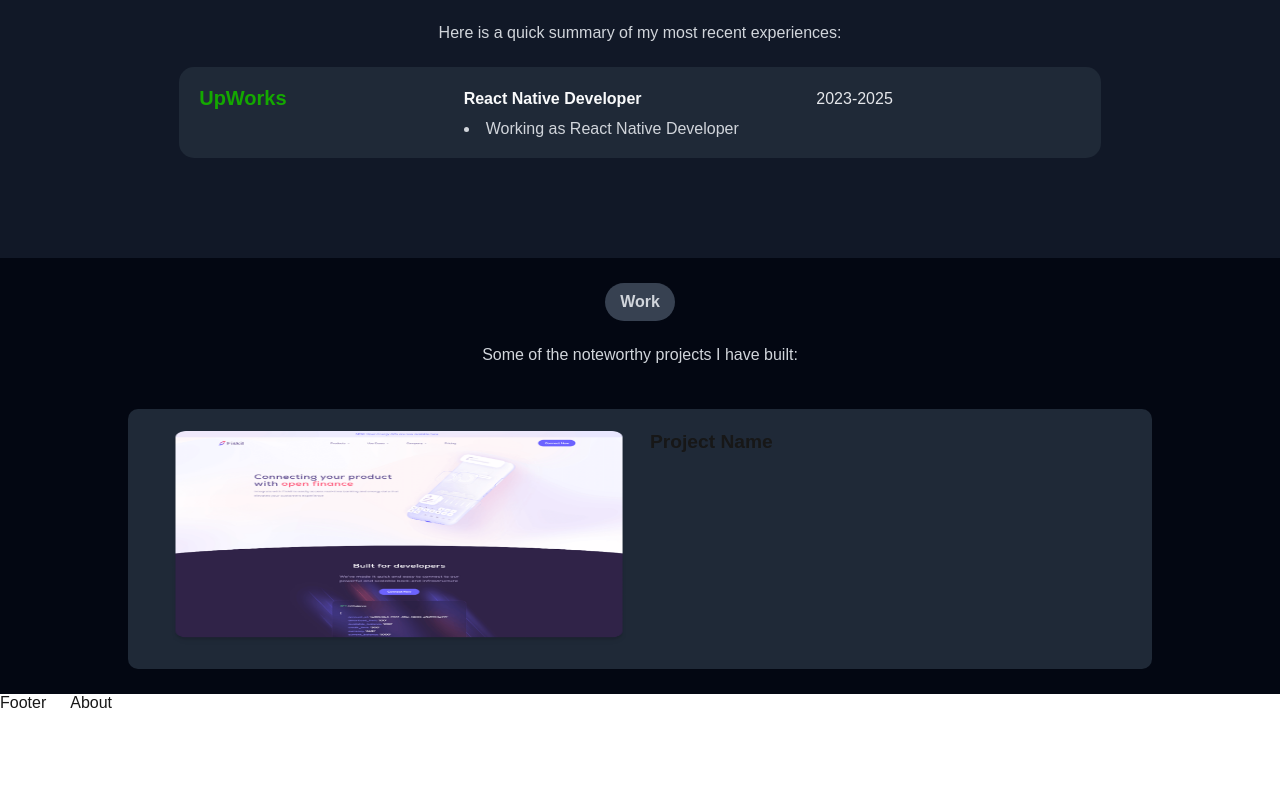
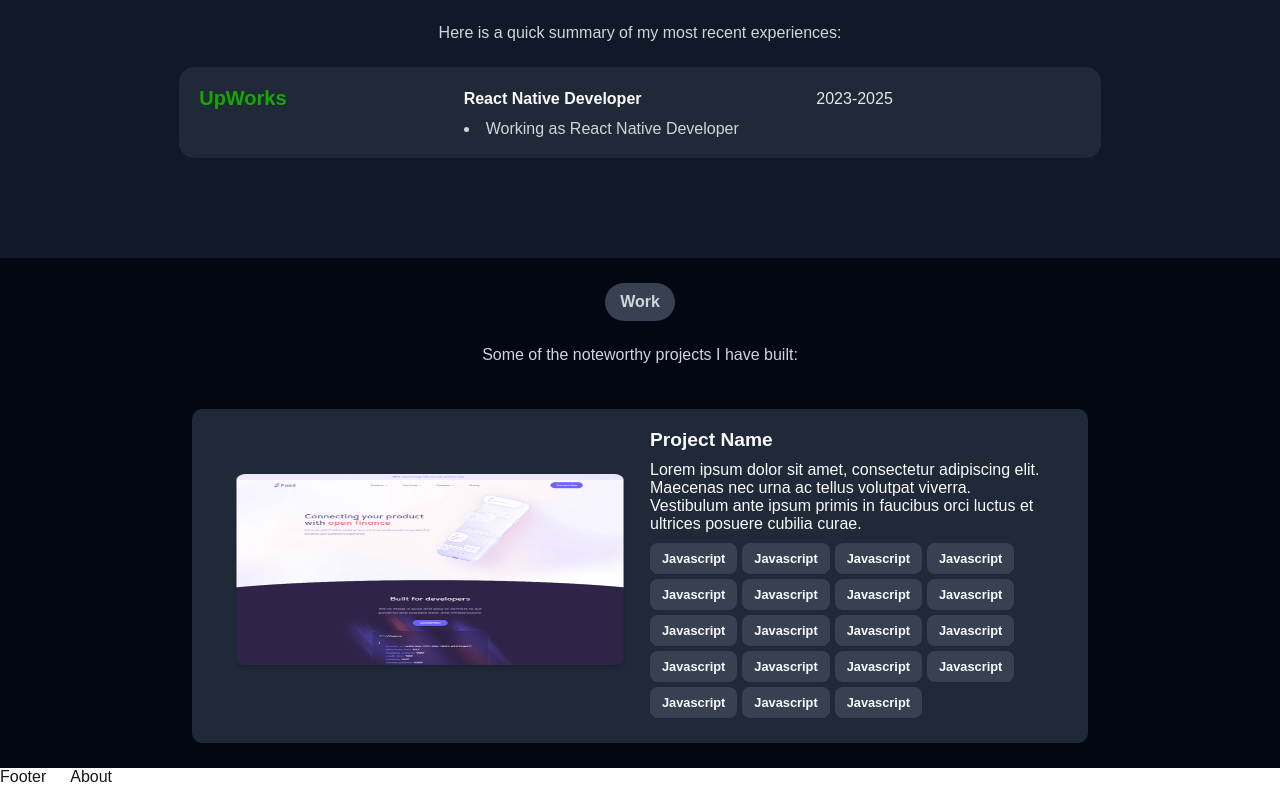
Before and after one commit to saurabhkara/portfolio2025, a Next.js app: page / in a window 1280 px wide. Shown: the part 1136-1922 px from the top of the page. Before the commit the page ends 1848 px from the top, so only its background shows below. Built offline with nearby package versions, Linux system fonts and the light colour scheme.

Commit message:
project card

```diff
--- a/src/component/ProjectCard.tsx
+++ b/src/component/ProjectCard.tsx
@@ -1,5 +1,6 @@
 import React from 'react';
 import styles from "./projectSection.module.css";
+import TechTag from './TechTag';
 
 
 
@@ -15,6 +16,28 @@ export default function ProjectCard() {
         </div>
         <div className={styles.projectCardDescr}>
             <p className={styles.projectName}>Project Name</p>
+            <p className={styles.prejectDesc}>Lorem ipsum dolor sit amet, consectetur adipiscing elit. Maecenas nec urna ac tellus volutpat viverra. Vestibulum ante ipsum primis in faucibus orci luctus et ultrices posuere cubilia curae.</p>
+            <TechTag  label='Javascript'/>
+            <TechTag  label='Javascript'/>
+            <TechTag  label='Javascript'/>
+            <TechTag  label='Javascript'/>
+            <TechTag  label='Javascript'/>
+            <TechTag  label='Javascript'/>
+            <TechTag  label='Javascript'/>
+            <TechTag  label='Javascript'/>
+            <TechTag  label='Javascript'/>
+            <TechTag  label='Javascript'/>
+            <TechTag  label='Javascript'/>
+            <TechTag  label='Javascript'/>
+            <TechTag  label='Javascript'/>
+            <TechTag  label='Javascript'/>
+            <TechTag  label='Javascript'/>
+            <TechTag  label='Javascript'/>
+            <TechTag  label='Javascript'/>
+            <TechTag  label='Javascript'/>
+            <TechTag  label='Javascript'/>
+
+
         </div>
     </div>
   )
--- /dev/null
+++ b/src/component/TechTag.tsx
@@ -0,0 +1,11 @@
+import React from 'react';
+import Styles from "../component/projectSection.module.css"
+
+
+export default function TechTag({label}:{label:string}) {
+  return (
+    <div className={Styles.techTagContainer}>
+      <p className={Styles.techLabel}>{label}</p>
+    </div>
+  )
+}
--- a/src/component/projectSection.module.css
+++ b/src/component/projectSection.module.css
@@ -9,14 +9,13 @@
 }
 
 .projectCard{
-    width: 80%;
+    width: 70%;
     align-items: center;
     justify-content: center;
     display: flex;
     border-radius: 10px;
     background-color: #1F2937;
     padding: 10px;
-    height: 260px;
 }
 
 .projectCardImage{
@@ -31,15 +30,56 @@
     height: 98%;
     padding: 10px;
     overflow: hidden;
+    /* background-color: aqua; */
 
 }
 
 .projectImage{
     width: 100%;
-    height: 100%;
+    height: 200px;
 }
 
 .projectName{
     font-weight: 800;
     font-size: 1.2rem;
+    color:#F9FAFB;
 }
+
+.prejectDesc{
+    font-size: 1rem;
+    margin-top: 10px;
+    color:#F9FAFB;
+    margin-bottom: 10px;
+}
+
+.techTagContainer{
+    display: inline-block;
+    padding-top: 8px;
+    padding-bottom: 8px;
+    padding-left: 12px;
+    padding-right: 12px;
+    background-color: #374151;
+    border-radius: 8px;
+    align-items: center;
+    justify-content: center;
+    margin-right: 5px;
+    margin-bottom: 5px;
+}
+
+.techLabel{
+    font-size: 0.8rem;
+    color:#F9FAFB;
+    font-weight: 700;
+}
+
+@media (max-width: 620px) {
+    .projectCard{
+        flex-direction: column;
+    }
+    .projectCardImage{
+        width: 90%;
+    }
+    .projectCardDescr{
+        width: 90%;
+    }
+}
```
